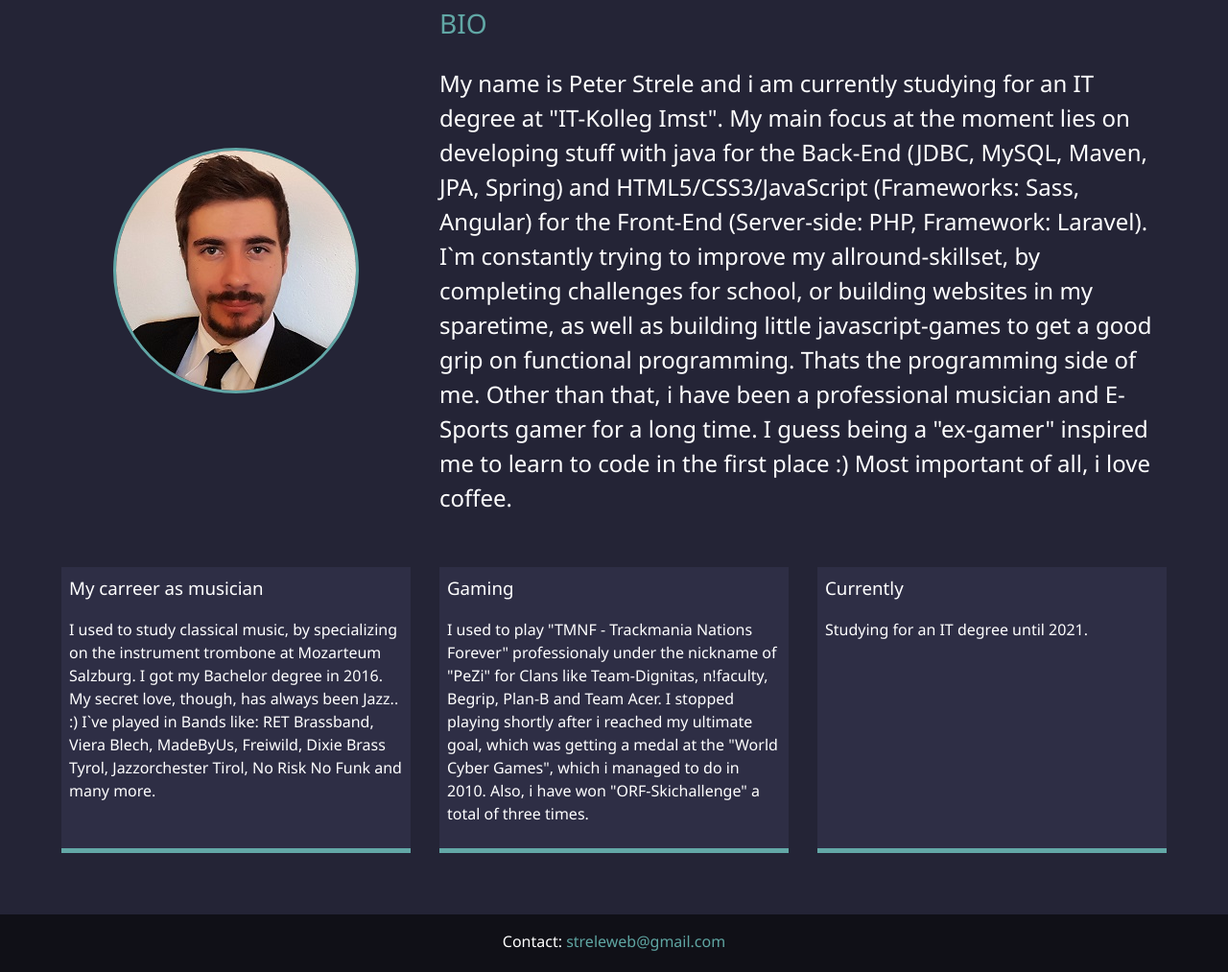
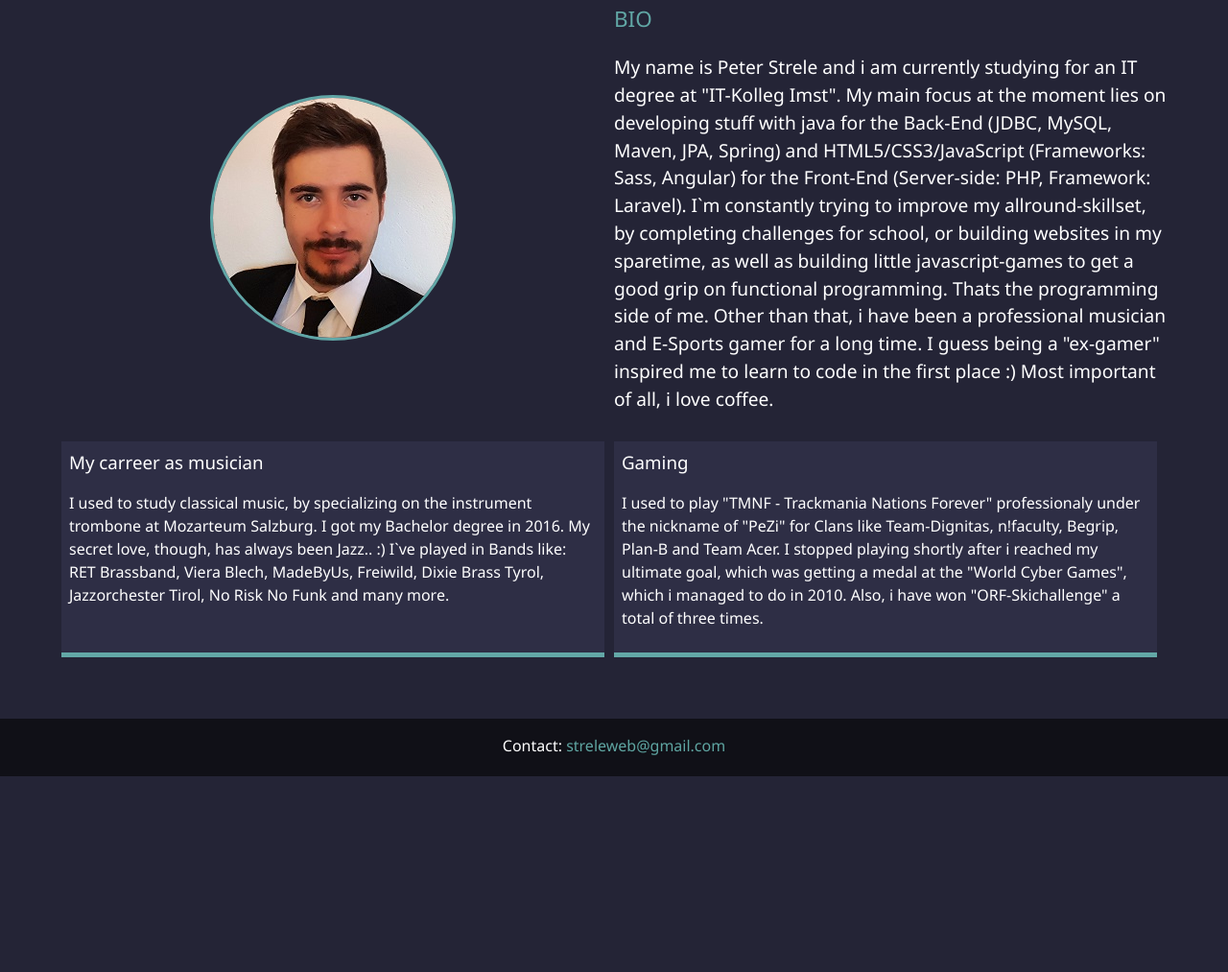
Before and after one commit to streleweb/portfolio, a website: page dist/about.html in a window 1280 px wide. Shown: the part 243-1256 px from the top of the page at 96% size. After the commit the page ends 1052 px from the top, so only its background shows below. Drawn offline with Linux system fonts and the light colour scheme.

Commit message:
mobile grid fix

```diff
--- a/scss/main.scss
+++ b/scss/main.scss
@@ -1,6 +1,5 @@
 @import "config";
 @import "menu";
-@import "mobile"; //run it after main css
 
 * {
   box-sizing: border-box;
@@ -68,7 +67,7 @@ main {
   }
 
   //contact
-  .contact {
+  /*.contact {
     padding-left: 0.4rem;
     margin-top: 2rem;
     font-family: "Segoe UI", Tahoma, Geneva, Verdana, sans-serif;
@@ -85,7 +84,7 @@ main {
     }
 
     color: set-text-color($primary-color);
-  }
+  }*/
 
   //Any main-element that has an ID of "home"
   &#home {
@@ -98,11 +97,11 @@ main {
 
 .about-info {
   display: grid;
-  grid-gap: 30px;
+  grid-gap: 10px;
   grid-template-areas:
     "bioimage bio bio"
     "job1 job2 job3";
-  grid-template-columns: repeat(3, 1fr);
+  grid-template-columns: repeat(2, 1fr);
 
   .bio-image {
     grid-area: bioimage;
@@ -113,7 +112,7 @@ main {
 
   .bio {
     grid-area: bio;
-    font-size: 1.5rem;
+    font-size: 1.2rem;
   }
 
   .job-1 {
@@ -122,10 +121,6 @@ main {
 
   .job-2 {
     grid-area: job2;
-  }
-
-  .job-3 {
-    grid-area: job3;
   }
 
   .job {
@@ -184,3 +179,5 @@ main {
   color: set-text-color($primary-color);
   height: 60px;
 }
+
+@import "mobile"; //run it after main css
```
Also changed, not shown: dist/about.html, dist/css/main.css.
